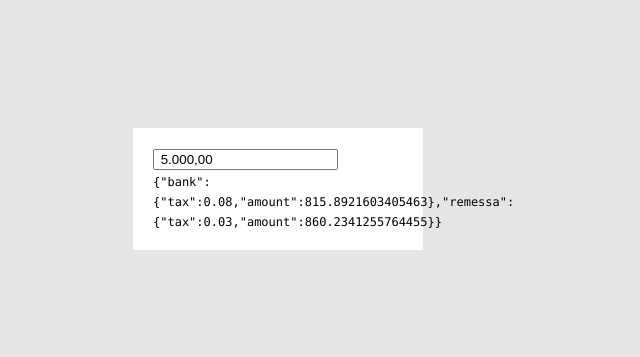
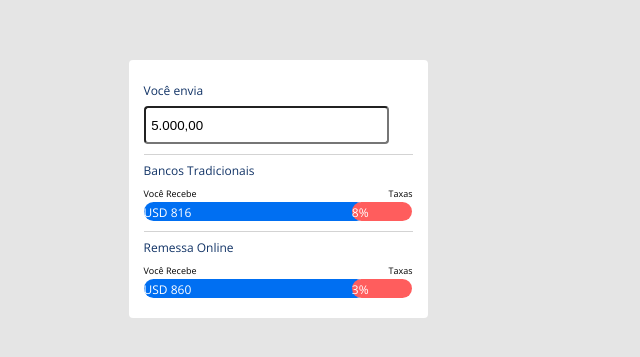
Before and after one commit to jhonylucas74/code-do-jo, a React (Create React App) app: page / in a window 1280 px wide. Shown: the part 211-568 px from the top of the page, without its empty margins (362-1002 px from the left). Built offline with nearby package versions, Linux system fonts and the light colour scheme.

Commit message:
created component ProgressBar and edited component ComparePricing

```diff
--- a/package.json
+++ b/package.json
@@ -9,6 +9,7 @@
     "react": "^17.0.2",
     "react-dom": "^17.0.2",
     "react-scripts": "5.0.0",
+    "styled-components": "^5.3.3",
     "web-vitals": "^2.1.0"
   },
   "scripts": {
--- a/public/index.html
+++ b/public/index.html
@@ -15,6 +15,9 @@
       user's mobile device or desktop. See https://developers.google.com/web/fundamentals/web-app-manifest/
     -->
     <link rel="manifest" href="%PUBLIC_URL%/manifest.json" />
+    <link rel="preconnect" href="https://fonts.googleapis.com">
+<link rel="preconnect" href="https://fonts.gstatic.com" crossorigin>
+<link href="https://fonts.googleapis.com/css2?family=Open+Sans:ital,wght@0,300;0,400;0,500;0,600;0,700;0,800;1,300;1,400;1,500;1,600;1,700;1,800&display=swap" rel="stylesheet">
     <!--
       Notice the use of %PUBLIC_URL% in the tags above.
       It will be replaced with the URL of the `public` folder during the build.
--- /dev/null
+++ b/src/components/ProgressBar/ProgressBar.css
@@ -0,0 +1,56 @@
+.subtitleSimulation {
+  font-family: Open Sans;
+  font-style: normal;
+  font-weight: normal;
+  font-size: 9px;
+  line-height: 12px;
+  display: flex;
+  align-items: center;
+  justify-content: space-between;
+}
+
+.subtitleSimulationTitle {
+  margin: 2px 0;
+}
+
+.progressBarContainer {
+  display: flex;
+  justify-items: center;
+  width: 105%;
+}
+
+.amountBar {
+  display: flex;
+  align-items: center;
+  width: 100%;
+  height: 19.12px;
+  background: #006ff2;
+  border-radius: 10px;
+}
+
+.taxBar {
+  display: flex;
+  align-items: center;
+  text-align: center;
+  width: 20%px;
+  height: 19.12px;
+  position: relative;
+  right: 5%;
+  background: #ff5d5d;
+  border-radius: 10px;
+}
+
+.simulationValue {
+  width: 60px;
+  height: 14px;
+  left: 74px;
+  top: 148px;
+  font-family: Open Sans;
+  font-style: normal;
+  font-weight: normal;
+  font-size: 12px;
+  line-height: 16px;
+  text-align: center;
+  display: flex;
+  color: #ffffff;
+}
--- /dev/null
+++ b/src/components/ProgressBar/ProgressBar.js
@@ -0,0 +1,26 @@
+import React from "react";
+import "./ProgressBar.css";
+
+const ProgressBar = ({ simulation }) => {
+  // console.log(simulation);
+  const { tax, amount } = simulation;
+  console.log(tax, amount);
+  return (
+    <>
+      <div className="subtitleSimulation">
+        <p className="subtitleSimulationTitle">Você Recebe</p>
+        <p className="subtitleSimulationTitle">Taxas</p>
+      </div>
+      <div className="progressBarContainer">
+        <div className="amountBar">
+          <p className="simulationValue">USD {Math.round(amount)}</p>
+        </div>
+        <div className="taxBar">
+          <p className="simulationValue">{tax * 100}%</p>
+        </div>
+      </div>
+    </>
+  );
+};
+
+export default ProgressBar;
--- /dev/null
+++ b/src/components/ProgressBar/styles.js
@@ -0,0 +1,5 @@
+import styled from "styled-components";
+
+export const Teste = styled.div`
+  color: green;
+`;
--- a/src/components/comparePricing/ComparePricing.css
+++ b/src/components/comparePricing/ComparePricing.css
@@ -1,10 +1,42 @@
+.container-progressbar {
+  border-top: 1px solid lightgray;
+  margin-top: 10px;
+}
+
 .compare-pricing {
-  padding: 20px;
-  width: 100%;
-  max-width: 250px;
+  height: 228px;
+  width: 269px;
+  left: 19px;
+  top: 21px;
+  border-radius: 4px;
   background-color: #fff;
+  padding: 15px;
 }
 
 .compare-pricing code {
   font-size: 12px;
 }
+
+.input_sender {
+  height: 32px;
+  width: 237px;
+  left: 34px;
+  top: 55px;
+  border-radius: 4px;
+}
+
+.title {
+  width: 237px;
+  height: 15px;
+  left: 34px;
+  top: 33px;
+  font-family: Open Sans;
+  font-style: normal;
+  font-weight: normal;
+  font-size: 12px;
+  line-height: 16px;
+  display: flex;
+  align-items: center;
+  color: #113366;
+  margin: 8px 0;
+}
--- a/src/components/comparePricing/ComparePricing.js
+++ b/src/components/comparePricing/ComparePricing.js
@@ -1,28 +1,46 @@
-import { useState, useEffect } from 'react'
-import PrincingService from '../../services/PricingService'
-import CurrencyInput from '../currencyInput/CurrencyInput'
-import './ComparePricing.css'
+import { useState, useEffect } from "react";
+import PrincingService from "../../services/PricingService";
+import CurrencyInput from "../currencyInput/CurrencyInput";
+import "./ComparePricing.css";
+import ProgressBar from "../ProgressBar/ProgressBar";
 
-const pricing = new PrincingService()
+const pricing = new PrincingService();
 
 const ComparePricing = () => {
-	const [amount, setAmount] =	useState(5000)
-  const [simulation, setSimulation] = useState('')
+  const [amount, setAmount] = useState(5000);
+  const [simulation, setSimulation] = useState("");
 
-	useEffect(() => {
-    pricing.simulate(amount).then(res => {
-      setSimulation(JSON.stringify(res))
-    })
-	}, [amount])
+  useEffect(() => {
+    pricing.simulate(amount).then((res) => {
+      setSimulation(res);
+    });
+  }, [amount]);
 
   return (
     <div className="compare-pricing">
-      <CurrencyInput value={amount} onChange={setAmount} />
+      <p className="title">Você envia </p>
+      <CurrencyInput
+        className="input_sender"
+        value={amount}
+        onChange={setAmount}
+      />
       <div>
-        <code>{simulation}</code>
+        <div className="container-progressbar">
+          <p className="title">Bancos Tradicionais</p>
+          <div>
+            {simulation && <ProgressBar simulation={simulation.bank} />}
+          </div>
+        </div>
+
+        <div div className="container-progressbar">
+          <p className="title">Remessa Online</p>
+          <div>
+            {simulation && <ProgressBar simulation={simulation.remessa} />}
+          </div>
+        </div>
       </div>
     </div>
-  )
-}
+  );
+};
 
-export default ComparePricing
+export default ComparePricing;
--- a/src/services/PricingService.js
+++ b/src/services/PricingService.js
@@ -1,38 +1,38 @@
-const VET = 5.6380
+const VET = 5.638;
 
 class PricingService {
-  async simulate (amount, sender = 'BRL', receiver = 'USD') {
-    if (sender !== 'BRL' || receiver !== 'USD') {
-      throw new Error(`${sender} is not a valid ISOCode`)
+  async simulate(amount, sender = "BRL", receiver = "USD") {
+    if (sender !== "BRL" || receiver !== "USD") {
+      throw new Error(`${sender} is not a valid ISOCode`);
     }
 
-    if (amount <=  0) {
-      throw new Error(`0 is not a valid amount`)
+    if (amount <= 0) {
+      throw new Error(`0 is not a valid amount`);
     }
 
     const princing = (bank, ro) => {
       return {
         bank: {
           tax: bank,
-          amount: (amount - (amount * bank)) / VET,
+          amount: (amount - amount * bank) / VET,
         },
         remessa: {
           tax: ro,
-          amount: (amount - (amount * ro)) / VET,
-        }
-      }
-    }
+          amount: (amount - amount * ro) / VET,
+        },
+      };
+    };
 
     if (amount < 1000) {
-      return princing(0.10, 0.04)
+      return princing(0.1, 0.04);
     }
 
     if (amount <= 5000) {
-      return princing(0.08, 0.03)
+      return princing(0.08, 0.03);
     }
 
-    return princing(0.07, 0.03)
+    return princing(0.07, 0.03);
   }
 }
 
-export default PricingService
+export default PricingService;
```
Also changed, not shown: 1 other file (tests, documents, lock files or other folders).
